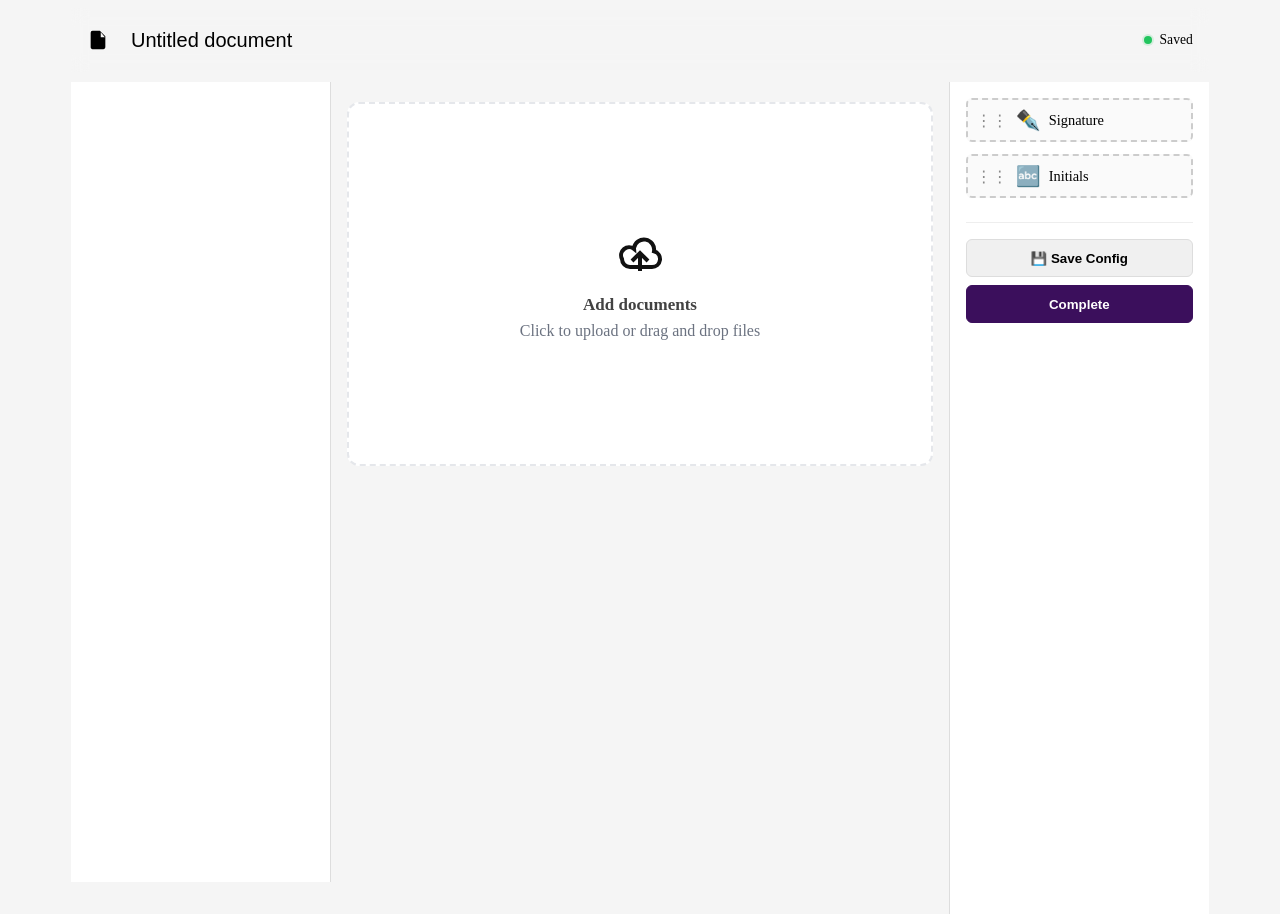
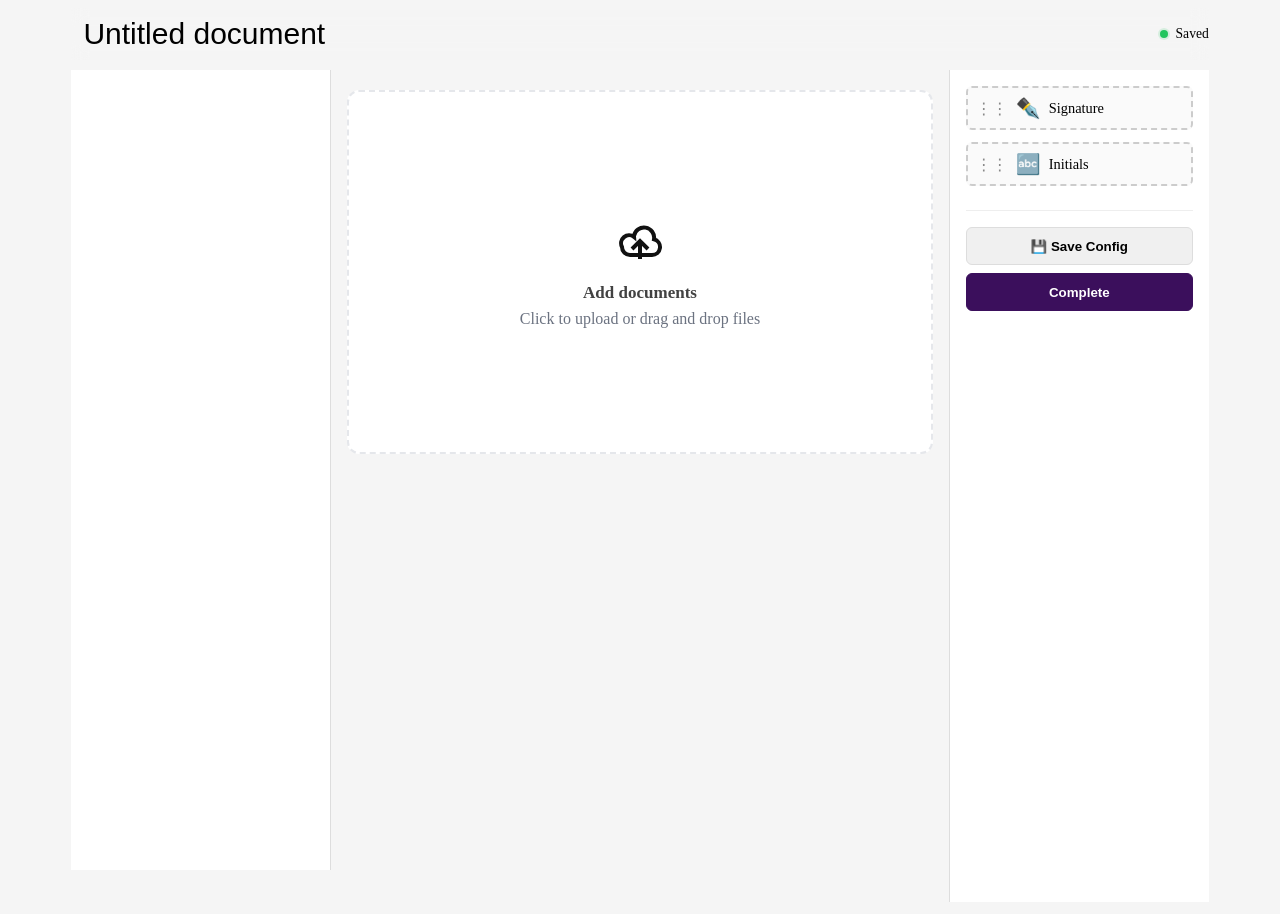
Before and after one commit to EBEN4REAL/document-signer, a Vue app: page /docs-signer in a window 1280 px wide. Built offline with nearby package versions, Linux system fonts and the light colour scheme; the HTML template or start-up script is replaced by a standard one.

Commit message:
update document name

```diff
--- a/src/components/pdf-signer/components/DocumentName.vue
+++ b/src/components/pdf-signer/components/DocumentName.vue
@@ -1,11 +1,6 @@
 <template>
   <header class="doc-header" :class="{ dirty: isDirty }">
     <div class="doc-title-wrap">
-      <!-- File icon -->
-      <svg class="doc-icon" viewBox="0 0 24 24" aria-hidden="true">
-        <path fill="currentColor" d="M14 2H6a2 2 0 0 0-2 2v16c0 1.1.9 2 2 2h12a2 2 0 0 0 2-2V8l-6-6Zm1 7V3.5L19.5 9H15Z"/>
-      </svg>
-
       <!-- Name input -->
       <input
         ref="documentNameInput"
@@ -95,8 +90,6 @@ function clearName() {
   grid-template-columns: 1fr auto;
   align-items: center;
   gap: .5rem 1rem;
-  padding: .75rem 1rem;
-  /* background: var(--header-bg); */
   -webkit-backdrop-filter: saturate(140%) blur(8px);
   backdrop-filter: saturate(140%) blur(8px);
   border-bottom: 1px solid var(--header-border);
@@ -130,7 +123,7 @@ function clearName() {
   border: 1px solid transparent;
   border-radius: 10px;
   padding: .45rem .7rem;
-  font-size: clamp(1rem, 2.2vw, 1.25rem);
+  font-size: 30px;
   line-height: 1.2;
   outline: none;
   transition: border-color .15s, box-shadow .15s, background .15s;
```
